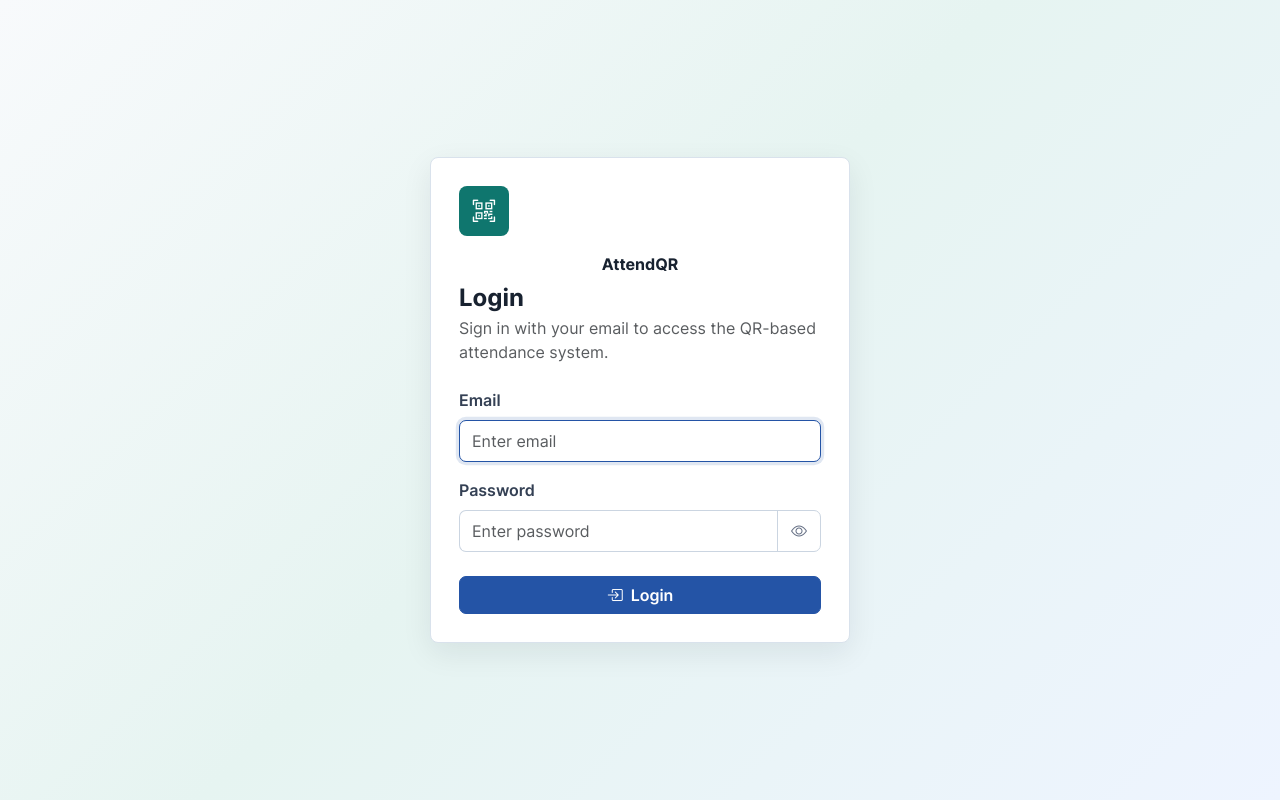
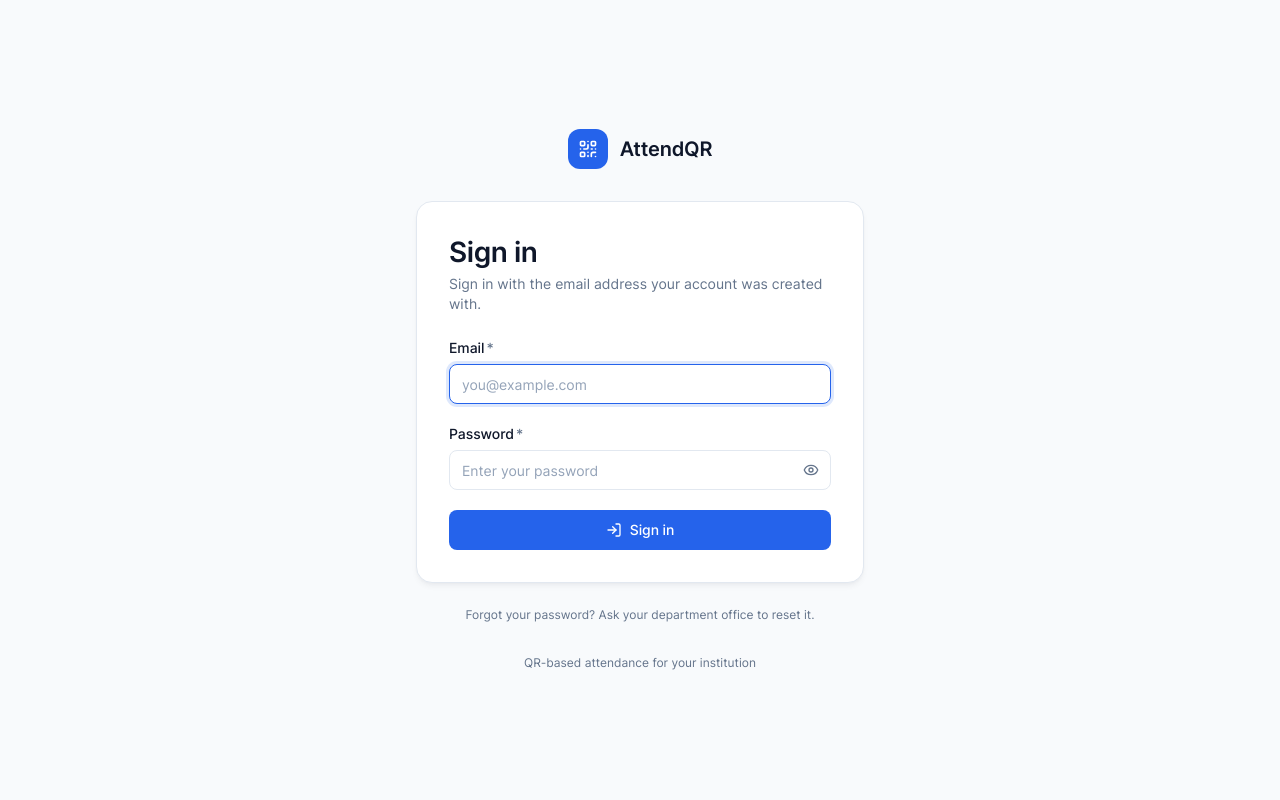
Before and after one commit to Krishnendu-9/AttendQR, a Flask app: page /login in a window 1280 px wide. Run offline with Flask 3, Linux system fonts and the light colour scheme; data that the repository does not hold is empty; style sheets or scripts are compiled from the project's sources; parts of the project's set-up code (start-up, migrations or seed data) failed here and were passed over; some libraries are stand-ins or nearby versions.

Commit message:
Redesign the sign-in and error pages
Centred layout; the sign-in wording works for any email address.

```diff
--- /dev/null
+++ b/templates/layouts/auth.html
@@ -0,0 +1,22 @@
+{#- Centred layout for pages outside the app shell: sign in and error pages. -#}
+{% from 'components/ui.html' import icon %}
+<!DOCTYPE html>
+<html lang="en">
+<head>
+  <title>{% block title %}AttendQR{% endblock %}</title>
+{% include 'components/head.html' %}
+</head>
+<body class="min-h-dvh bg-background text-foreground antialiased">
+  <div class="flex min-h-dvh flex-col items-center justify-center px-4 py-10">
+    <a href="{{ url_for('main.dashboard') }}" class="mb-8 flex items-center gap-3 rounded-lg focus-visible:shadow-focus focus-visible:outline-none">
+      <span class="flex size-10 items-center justify-center rounded-xl bg-primary text-primary-foreground">{{ icon('qr-code', 'size-5') }}</span>
+      <span class="text-headline-md text-foreground">AttendQR</span>
+    </a>
+    <main class="w-full max-w-md">
+      {% block content %}{% endblock %}
+    </main>
+    <p class="mt-8 text-body-sm text-muted-foreground">QR-based attendance for your institution</p>
+  </div>
+  {% block scripts %}{% endblock %}
+</body>
+</html>
--- a/templates/login.html
+++ b/templates/login.html
@@ -1,50 +1,32 @@
-<!DOCTYPE html>
-<html lang="en">
-<head>
-  <title>Login | AttendQR</title>
-{% include '_head.html' %}
-</head>
-<body class="login-page">
-  <main class="auth-card">
-    <div class="auth-mark">
-      <i class="bi bi-qr-code-scan"></i>
-    </div>
-    <div class="text-center mb-2 fw-bold">AttendQR</div>
-    <h1 class="h4 fw-bold mb-1">Login</h1>
-    <p class="text-muted mb-4">Sign in with your email to access the QR-based attendance system.</p>
+{% extends 'layouts/auth.html' %}
+{% from 'components/ui.html' import icon, callout, submit_button with context %}
+{% from 'components/forms.html' import text_input, password_input with context %}
+{% block title %}Sign in | AttendQR{% endblock %}
+{% block content %}
+<div class="card p-6 shadow-popover sm:p-8">
+  <h1 class="text-headline-lg text-foreground">Sign in</h1>
+  <p class="mt-1 text-body-md text-muted-foreground">Sign in with the email address your account was created with.</p>
 
-    {% with messages = get_flashed_messages(with_categories=True) %}
+  {% set messages = get_flashed_messages(with_categories=True) %}
+  {% if messages or error %}
+  <div class="mt-6 space-y-3">
     {% for category, message in messages %}
-      <div class="alert alert-{{ category }}" role="alert">{{ message }}</div>
+      {% call callout(tone=category if category in ['success', 'warning', 'danger'] else 'info') %}{{ message }}{% endcall %}
     {% endfor %}
-    {% endwith %}
-
     {% if error %}
-    <div class="alert alert-danger" role="alert">
-      <i class="bi bi-exclamation-triangle me-1"></i> {{ error }}
+      {% call callout(tone='danger') %}{{ error }}{% endcall %}
+    {% endif %}
   </div>
   {% endif %}
 
-    <form method="POST" action="{{ url_for('auth.login') }}">
+  <form method="POST" action="{{ url_for('auth.login') }}" class="mt-6 space-y-5">
     <input type="hidden" name="next" value="{{ next_url or '' }}">
     <input type="hidden" name="_csrf_token" value="{{ csrf_token() }}">
-      <div class="mb-3">
-        <label class="form-label" for="username">Email</label>
-        <input class="form-control" id="username" name="username" type="email" placeholder="Enter email" autocomplete="username" required autofocus>
+    {{ text_input('username', 'Email', type='email', required=True, placeholder='you@example.com',
+                  attrs={'autocomplete': 'username', 'autofocus': True}) }}
+    {{ password_input('password', 'Password', required=True, autocomplete='current-password', placeholder='Enter your password') }}
+    {{ submit_button('Sign in', 'Signing in...', icon_name='log-in', extra='w-full') }}
+  </form>
 </div>
-      <div class="mb-4">
-        <label class="form-label" for="password">Password</label>
-        <div class="input-group password-field">
-          <input class="form-control" id="password" name="password" type="password" placeholder="Enter password" autocomplete="current-password" required>
-          <button class="btn btn-outline-secondary password-toggle" type="button" data-target="password" aria-label="Show password">
-            <i class="bi bi-eye"></i>
-          </button>
-        </div>
-      </div>
-      <button class="btn btn-primary w-100" type="submit">
-        <i class="bi bi-box-arrow-in-right me-1"></i> Login
-      </button>
-    </form>
-  </main>
-</body>
-</html>
+<p class="mt-6 text-center text-body-sm text-muted-foreground">Forgot your password? Ask your department office to reset it.</p>
+{% endblock %}
```
Also changed, not shown: templates/error.html (+20 -25 lines). Lines whose indentation alone changed are shown as unchanged.
